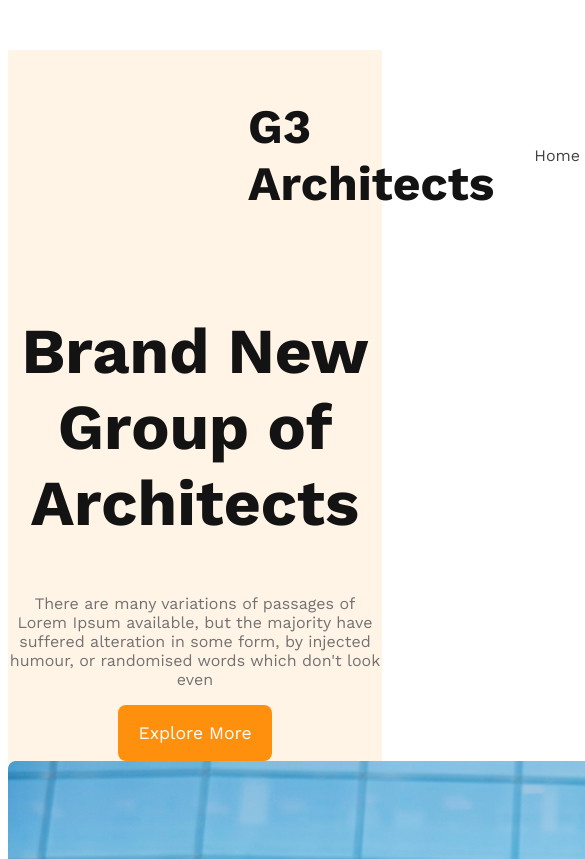
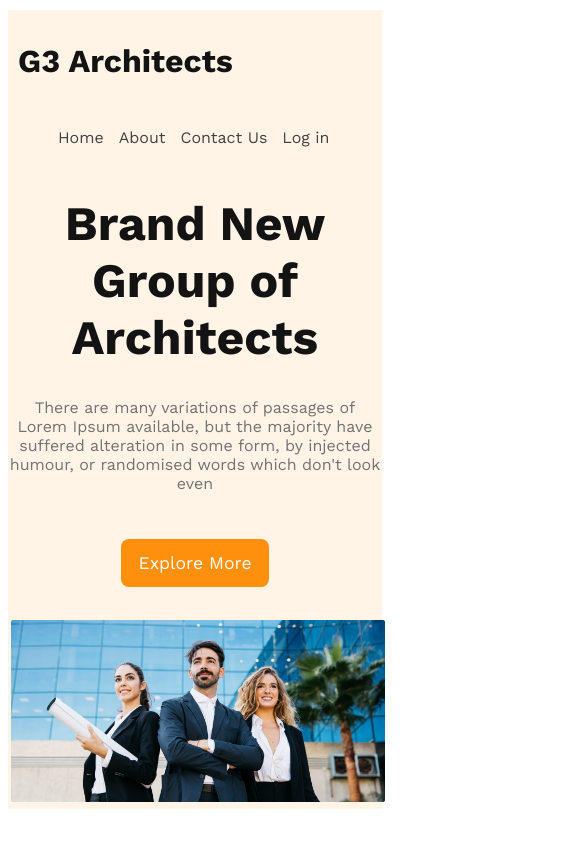
Before and after one commit to imtiazzahamedd/g3-architect, a plain HTML site: page index.html in a window 390 px wide. Shown: the top 859 px of the page, 585 px wide, since content can reach past the window. Drawn offline with nearby package versions, Linux system fonts and the light colour scheme.

Commit message:
header responsive

```diff
--- a/index.html
+++ b/index.html
@@ -17,7 +17,8 @@
                 <li><a href="">Log in</a></li>
             </ul>
         </nav>
-        <section class="banner">
+
+        <div class="banner">
             <div class="banner-content">
                 <h1 class="banner-tittle">Brand New Group of Architects</h1>
                 <p class="banner-description">
@@ -25,10 +26,10 @@
                 </p>
                 <button class="btn-primary">Explore More</button>
             </div>
-            <div class="banner-img">
-                <img src="images/banner.png" alt="">
-            </div>
-        </section>
+
+                <img src="images/banner.png" alt="" class="banner-img">
+
+        </div>
 
     </header>
     <main>
--- a/styles/architect.css
+++ b/styles/architect.css
@@ -15,6 +15,10 @@ font-size: 1.1rem;
 font-weight: 600px;
 border: none;
 color: rgb(255, 255, 255);
+margin-top: 30px;
+margin-bottom: 30px;
+cursor: pointer;
+
 }
 /* heading styles */
 
@@ -47,6 +51,8 @@ nav a{
 }
 /* banner styles */
 
+
+
 .banner-content{
     margin: 0px auto;
     max-width: 800px;
@@ -61,3 +67,45 @@ nav a{
     color: rgb(114, 114, 114);
     font-size: 1rem;
 }
+.banner-img{
+    /* margin: 0px 240px; */
+    width: 100%;
+}
+/* header responsive for mobile */
+@media screen and (max-width:576px) {
+    .banner-img{
+        width: 100%;
+        margin: 3px;
+    }
+    nav{
+        flex-direction: column;
+        margin: 10px;
+    }
+    nav li{
+        margin-right: 15px;
+    }
+    .nav-tittle{
+        font-size: 2rem;
+
+    }
+    .btn-primary{
+        padding: 14px 17px;
+    }
+    .banner-tittle{
+        font-size: 3rem;
+        font-weight: 500px;
+
+    }
+}
+/* header responsive for pad */
+@media screen and (min-width:576px) and (max-width:992px) {
+
+    nav{
+        flex-direction: column;
+        margin: 20px;
+    }
+    .banner-img{
+        width: 100%;
+    }
+
+}
```
